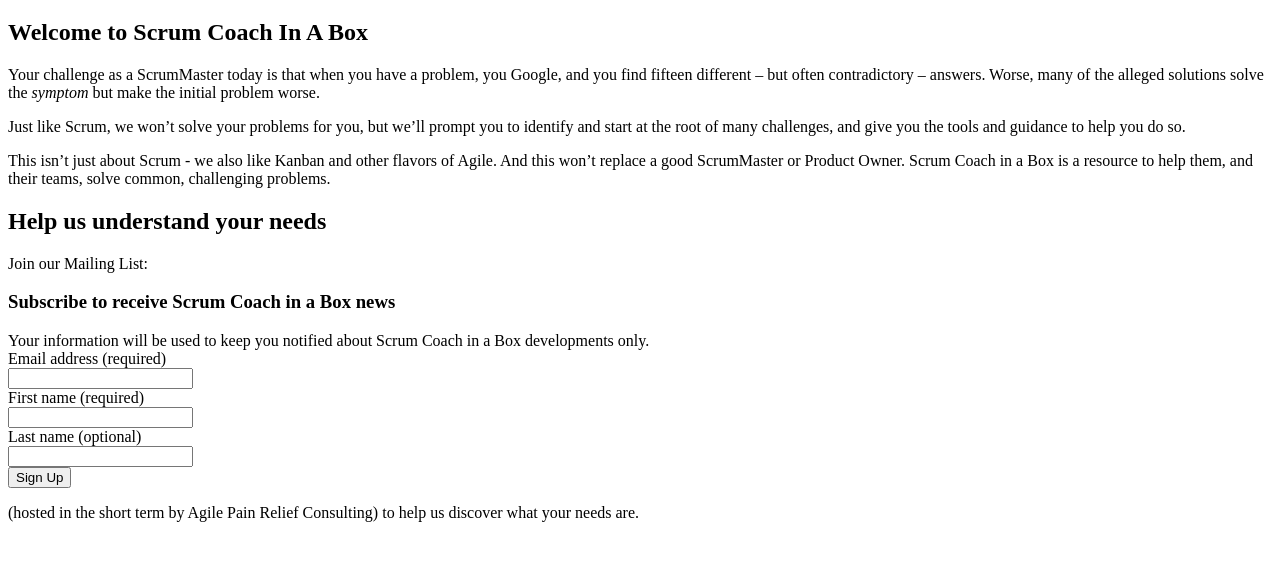
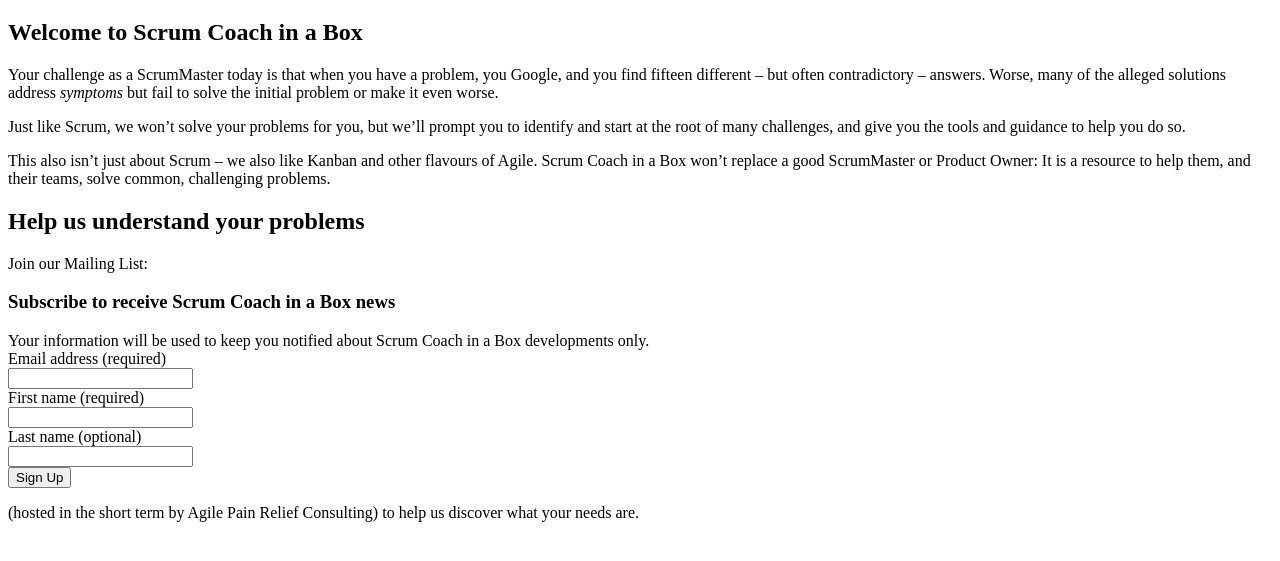
Before and after one commit to mlevison/mlevison.github.io, a plain HTML site: page index.html in a window 1280 px wide. Shown: the part 87-648 px from the top of the page. Drawn offline with Linux system fonts and the light colour scheme.

Commit message:
Editorial Changes courtesy of Heather and Andrew.

```diff
--- a/index.html
+++ b/index.html
@@ -13,15 +13,15 @@
     <!-- MAIN CONTENT -->
     <div id="main_content_wrap" class="outer">
       <section id="main_content" class="inner">
-        <h1 id="welcome-to-scrum-coach-in-a-box">Welcome to Scrum Coach In A Box</h1>
+        <h1 id="welcome-to-scrum-coach-in-a-box">Welcome to Scrum Coach in a Box</h1>
 
-<p>Your challenge as a ScrumMaster today is that when you have a problem, you Google, and you find fifteen different – but often contradictory – answers. Worse, many of the alleged solutions solve the <em>symptom</em> but make the initial problem worse.</p>
+<p>Your challenge as a ScrumMaster today is that when you have a problem, you Google, and you find fifteen different – but often contradictory – answers. Worse, many of the alleged solutions address <em>symptoms</em> but fail to solve the initial problem or make it even worse.</p>
 
 <p>Just like Scrum, we won’t solve your problems for you, but we’ll prompt you to identify and start at the root of many challenges, and give you the tools and guidance to help you do so.</p>
 
-<p>This isn’t just about Scrum - we also like Kanban and other flavors of Agile. And this won’t replace a good ScrumMaster or Product Owner. Scrum Coach in a Box is a resource to help them, and their teams, solve common, challenging problems.</p>
+<p>This also isn’t just about Scrum – we also like Kanban and other flavours of Agile. Scrum Coach in a Box won’t replace a good ScrumMaster or Product Owner: It is a resource to help them, and their teams, solve common, challenging problems.</p>
 
-<h2 id="help-us-understand-your-needs">Help us understand your needs</h2>
+<h2 id="help-us-understand-your-needs">Help us understand your problems</h2>
 
 <p>Join our Mailing List:
         <form action="https://www.getdrip.com/forms/424209321/submissions" method="post" data-drip-embedded-form="424209321">
```
